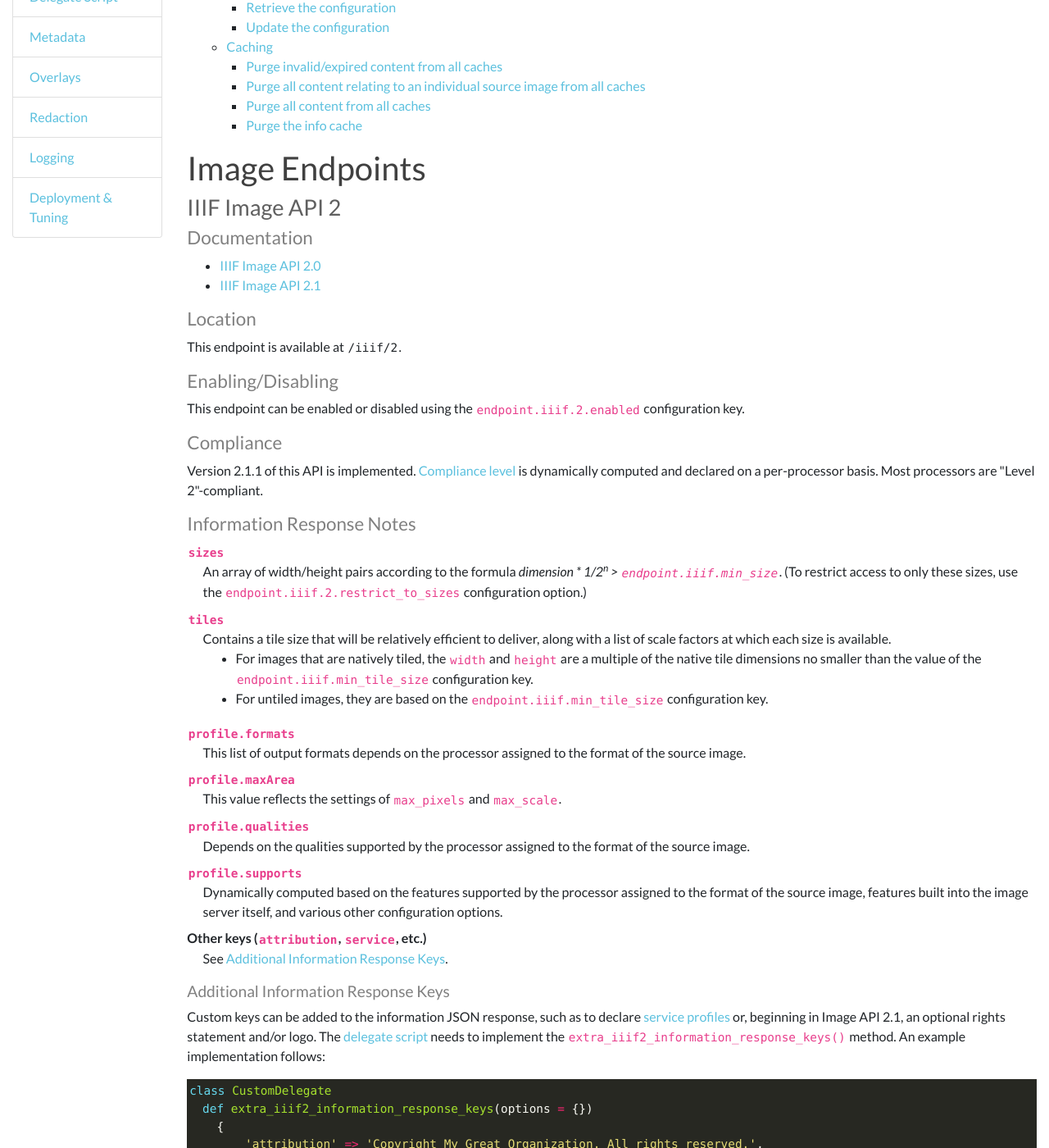
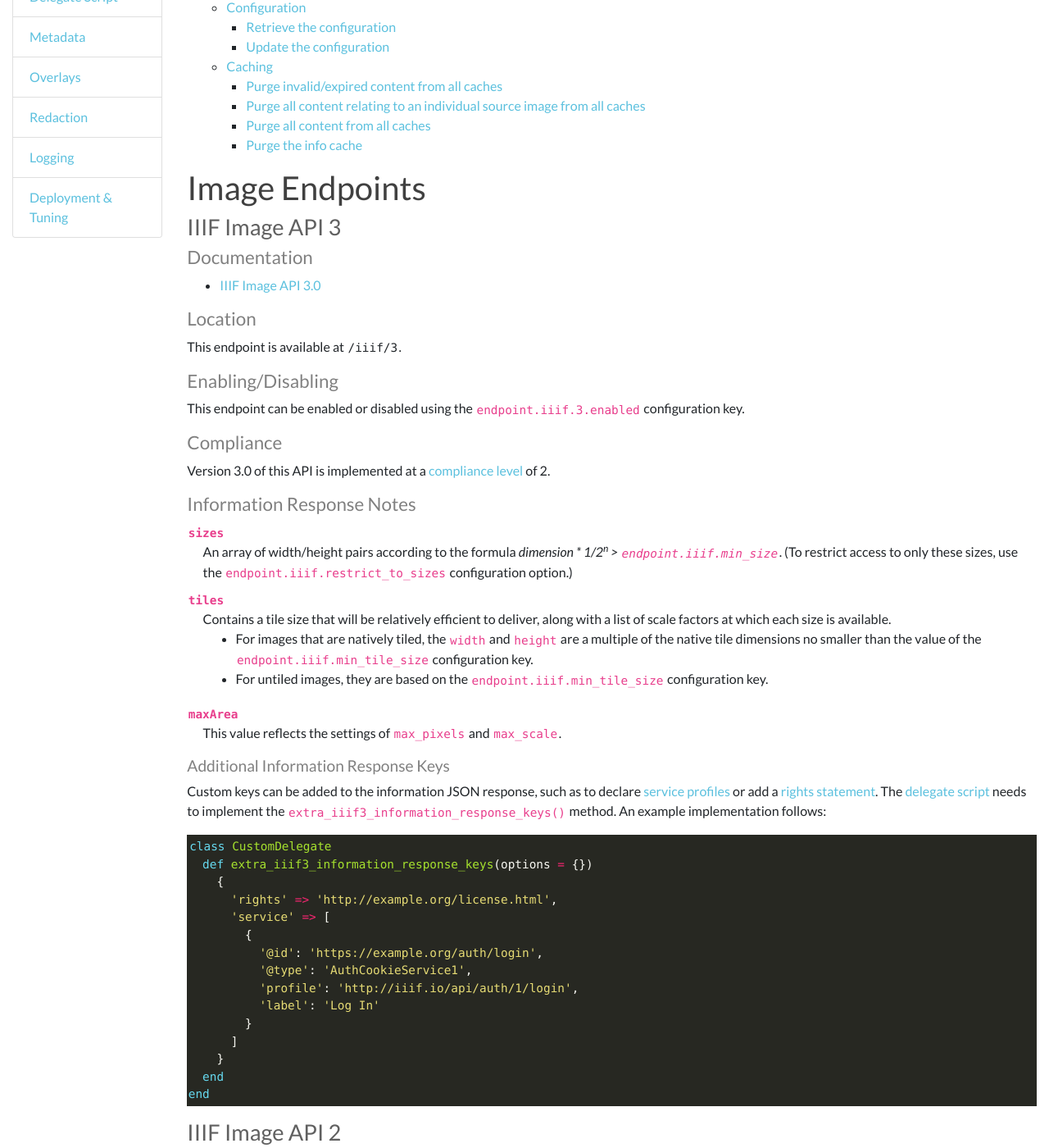
Before and after one commit to cantaloupe-project/cantaloupe-project.github.io, a Jekyll site: the page built from manual/5.0/endpoints.html, in a window 1280 px wide and 1400 px high, scrolled down 557 px. Shown: the whole window at 82% size. Built offline with Jekyll 4.4.1, drawn with Linux system fonts in a browser that asks for light colours; nearby versions of some CDN libraries; some of the changed text lies outside the part shown.

Commit message:
Document Image API 3

```diff
--- a/manual/5.0/endpoints.html
+++ b/manual/5.0/endpoints.html
@@ -8,6 +8,7 @@ title: Endpoints
 <ul class="toc">
   <li><a href="#Image%20Endpoints">Image Endpoints</a>
     <ul>
+      <li><a href="#IIIFImageAPI3">IIIF Image API 3</a></li>
       <li><a href="#IIIFImageAPI2">IIIF Image API 2</a></li>
       <li><a href="#IIIFImageAPI1">IIIF Image API 1</a></li>
       <li>
@@ -53,13 +54,71 @@ title: Endpoints
 
 <h2 id="Image Endpoints">Image Endpoints</h2>
 
+<h3 id="IIIFImageAPI3">IIIF Image API 3</h3>
+
+<h4>Documentation</h4>
+
+<ul>
+  <li><a href="https://iiif.io/api/image/3.0/">IIIF Image API 3.0</a></li>
+</ul>
+
+<h4>Location</h4>
+
+<p>This endpoint is available at <span class="filename">/iiif/3</span>.</p>
+
+<h4>Enabling/Disabling</h4>
+
+<p>This endpoint can be enabled or disabled using the <code>endpoint.iiif.3.enabled</code> configuration key.</p>
+
+<h4>Compliance</h4>
+
+<p>Version 3.0 of this API is implemented at a <a href="https://iiif.io/api/image/3.0/compliance/">compliance level</a> of 2.</p>
+
+<h4>Information Response Notes</h4>
+
+<dl>
+  <dt><code>sizes</code></dt>
+  <dd>An array of width/height pairs according to the formula <i>dimension * 1/2<sup>n</sup> &gt; <code>endpoint.iiif.min_size</code></i>. (To restrict access to only these sizes, use the <code>endpoint.iiif.restrict_to_sizes</code> configuration option.)</dd>
+  <dt><code>tiles</code></dt>
+  <dd>Contains a tile size that will be relatively efficient to deliver, along with a list of scale factors at which each size is available.
+    <ul>
+      <li>For images that are natively tiled, the <code>width</code> and <code>height</code> are a multiple of the native tile dimensions no smaller than the value of the <code>endpoint.iiif.min_tile_size</code> configuration key.</li>
+      <li>For untiled images, they are based on the <code>endpoint.iiif.min_tile_size</code> configuration key.</li>
+    </ul>
+  </dd>
+  <dt><code>maxArea</code></dt>
+  <dd>This value reflects the settings of <code>max_pixels</code> and <code>max_scale</code>.</dd>
+</dl>
+
+<h5 id="Additional Information Response Keys">Additional Information Response Keys</h5>
+
+<p>Custom keys can be added to the information JSON response, such as to declare <a href="https://iiif.io/api/annex/services/">service profiles</a> or add a <a href="https://iiif.io/api/image/3.0/#56-rights">rights statement</a>. The <a href="delegate-script.html">delegate script</a> needs to implement the <code>extra_iiif3_information_response_keys()</code> method. An example implementation follows:</p>
+
+{% highlight ruby %}
+class CustomDelegate
+  def extra_iiif3_information_response_keys(options = {})
+    {
+      'rights' => 'http://example.org/license.html',
+      'service' => [
+        {
+          '@id': 'https://example.org/auth/login',
+          '@type': 'AuthCookieService1',
+          'profile': 'http://iiif.io/api/auth/1/login',
+          'label': 'Log In'
+        }
+      ]
+    }
+  end
+end
+{% endhighlight %}
+
 <h3 id="IIIFImageAPI2">IIIF Image API 2</h3>
 
 <h4>Documentation</h4>
 
 <ul>
-  <li><a href="http://iiif.io/api/image/2.0/">IIIF Image API 2.0</a></li>
-  <li><a href="http://iiif.io/api/image/2.1/">IIIF Image API 2.1</a></li>
+  <li><a href="https://iiif.io/api/image/2.0/">IIIF Image API 2.0</a></li>
+  <li><a href="https://iiif.io/api/image/2.1/">IIIF Image API 2.1</a></li>
 </ul>
 
 <h4>Location</h4>
@@ -72,13 +131,13 @@ title: Endpoints
 
 <h4>Compliance</h4>
 
-<p>Version 2.1.1 of this API is implemented. <a href="http://iiif.io/api/image/2.1/compliance/">Compliance level</a> is dynamically computed and declared on a per-processor basis. Most processors are "Level 2"-compliant.</p>
+<p>Version 2.1.1 of this API is implemented. <a href="https://iiif.io/api/image/2.1/compliance/">Compliance level</a> is dynamically computed and declared on a per-processor basis. Most processors are "Level 2"-compliant.</p>
 
 <h4>Information Response Notes</h4>
 
 <dl>
   <dt><code>sizes</code></dt>
-  <dd>An array of width/height pairs according to the formula <i>dimension * 1/2<sup>n</sup> &gt; <code>endpoint.iiif.min_size</code></i>. (To restrict access to only these sizes, use the <code>endpoint.iiif.2.restrict_to_sizes</code> configuration option.)</dd>
+  <dd>An array of width/height pairs according to the formula <i>dimension * 1/2<sup>n</sup> &gt; <code>endpoint.iiif.min_size</code></i>. (To restrict access to only these sizes, use the <code>endpoint.iiif.restrict_to_sizes</code> configuration option.)</dd>
   <dt><code>tiles</code></dt>
   <dd>Contains a tile size that will be relatively efficient to deliver, along with a list of scale factors at which each size is available.
     <ul>
@@ -100,7 +159,7 @@ title: Endpoints
 
 <h5 id="Additional Information Response Keys">Additional Information Response Keys</h5>
 
-<p>Custom keys can be added to the information JSON response, such as to declare <a href="http://iiif.io/api/annex/services/">service profiles</a> or, beginning in Image API 2.1, an optional rights statement and/or logo. The <a href="delegate-script.html">delegate script</a> needs to implement the <code>extra_iiif2_information_response_keys()</code> method. An example implementation follows:</p>
+<p>Custom keys can be added to the information JSON response, such as to declare <a href="https://iiif.io/api/annex/services/">service profiles</a> or, beginning in Image API 2.1, an optional rights statement and/or logo. The <a href="delegate-script.html">delegate script</a> needs to implement the <code>extra_iiif2_information_response_keys()</code> method. An example implementation follows:</p>
 
 {% highlight ruby %}
 class CustomDelegate
@@ -125,8 +184,8 @@ end
 <h4>Documentation</h4>
 
 <ul>
-  <li><a href="http://iiif.io/api/image/1.0/">IIIF Image API 1.0</a></li>
-  <li><a href="http://iiif.io/api/image/1.1/">IIIF Image API 1.1</a></li>
+  <li><a href="https://iiif.io/api/image/1.0/">IIIF Image API 1.0</a></li>
+  <li><a href="https://iiif.io/api/image/1.1/">IIIF Image API 1.1</a></li>
 </ul>
 
 <h4>Location</h4>
```
Lines whose indentation alone changed are shown as unchanged.
